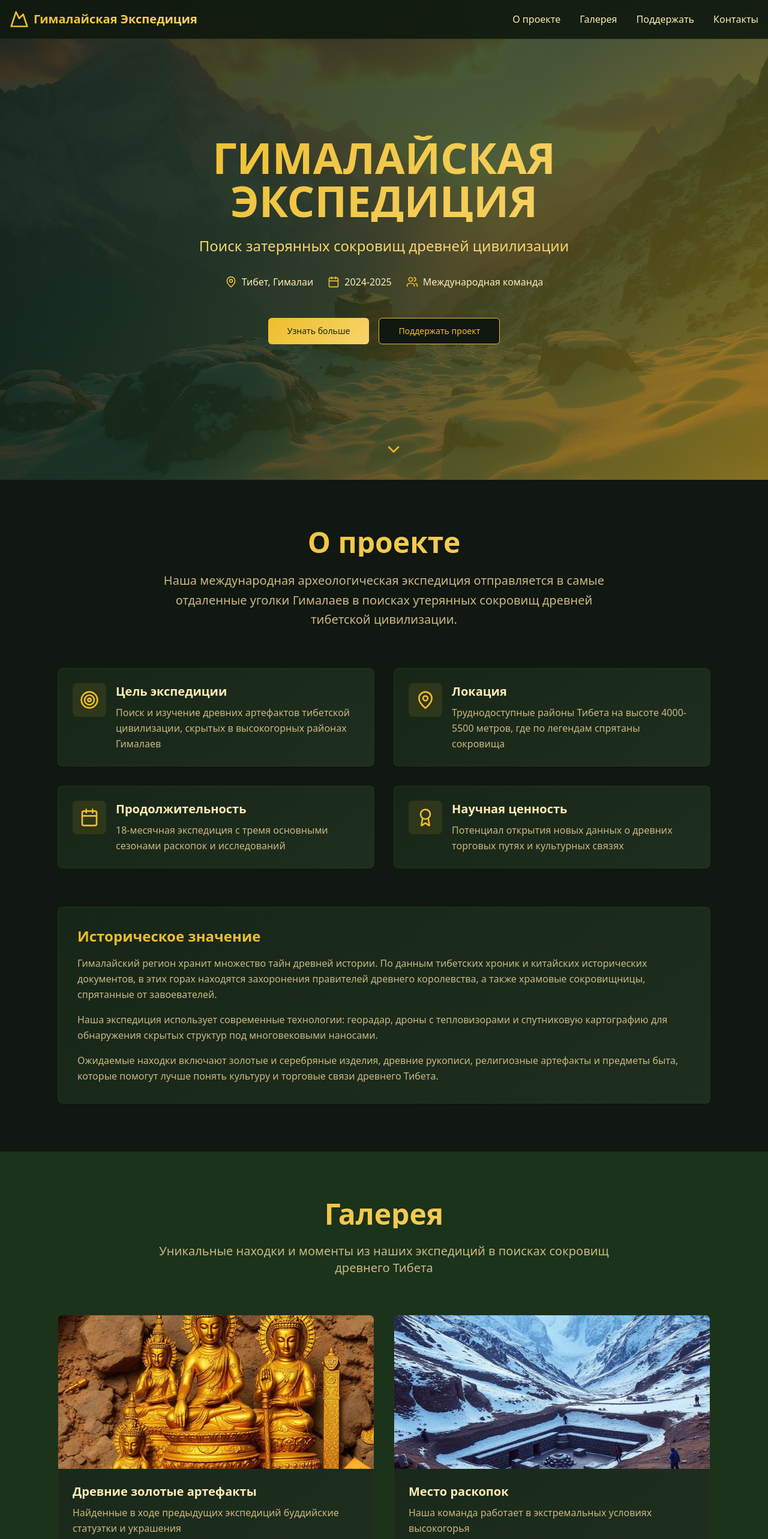
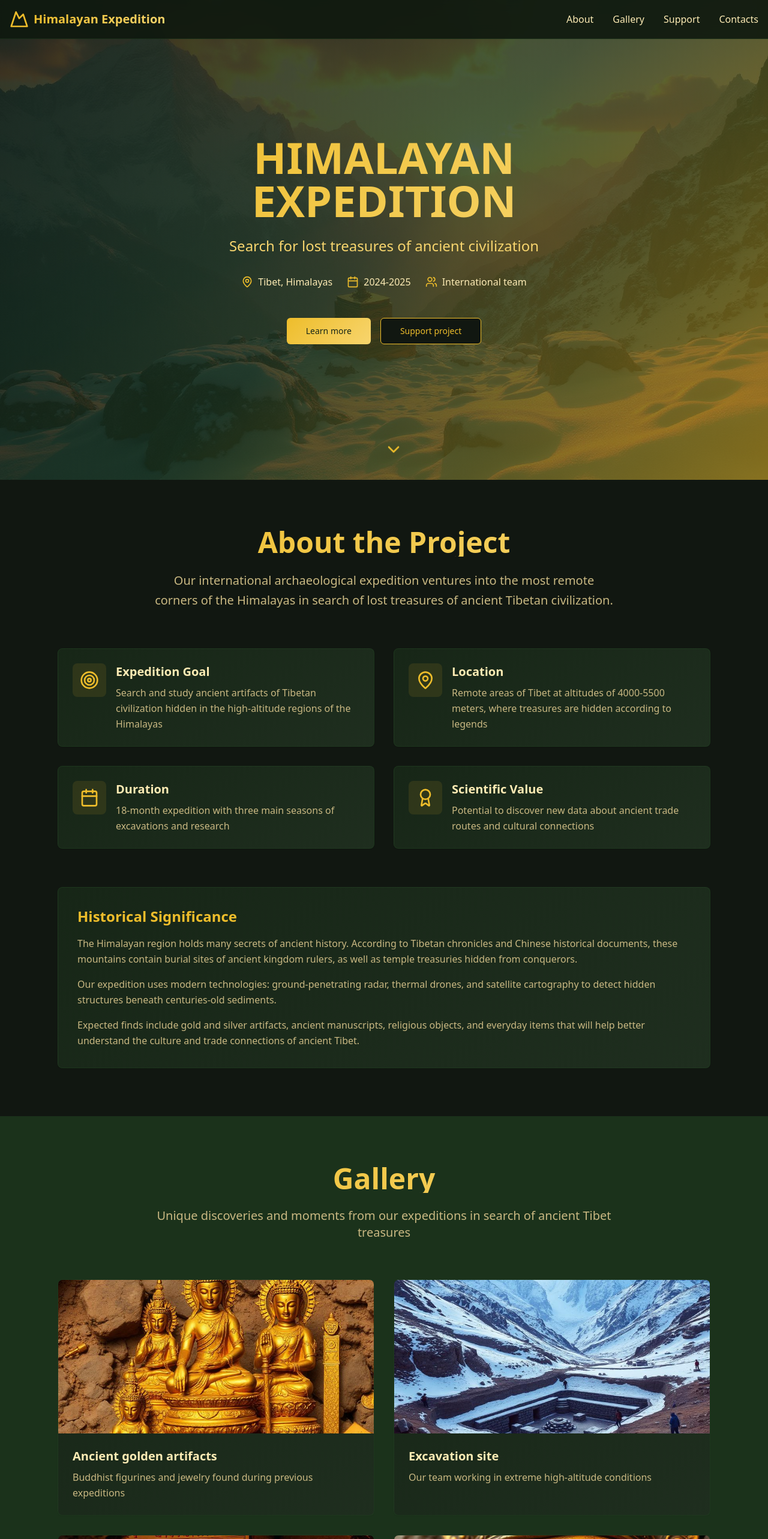
Before and after one commit to buddhoo88/himalayan-quest-hub, a React (Vite) app: page / in a window 1280 px wide. Shown: the top 2566 px of the page at 60% size. Built offline with nearby package versions, Linux system fonts and the light colour scheme.

Commit message:
Translate website to English
Translate all website content and components to English.

```diff
--- a/src/components/About.tsx
+++ b/src/components/About.tsx
@@ -5,23 +5,23 @@ const About = () => {
   const features = [
     {
       icon: <Target className="h-8 w-8 text-primary" />,
-      title: "Цель экспедиции",
-      description: "Поиск и изучение древних артефактов тибетской цивилизации, скрытых в высокогорных районах Гималаев"
+      title: "Expedition Goal",
+      description: "Search and study ancient artifacts of Tibetan civilization hidden in the high-altitude regions of the Himalayas"
     },
     {
       icon: <MapPin className="h-8 w-8 text-primary" />,
-      title: "Локация",
-      description: "Труднодоступные районы Тибета на высоте 4000-5500 метров, где по легендам спрятаны сокровища"
+      title: "Location",
+      description: "Remote areas of Tibet at altitudes of 4000-5500 meters, where treasures are hidden according to legends"
     },
     {
       icon: <Calendar className="h-8 w-8 text-primary" />,
-      title: "Продолжительность",
-      description: "18-месячная экспедиция с тремя основными сезонами раскопок и исследований"
+      title: "Duration",
+      description: "18-month expedition with three main seasons of excavations and research"
     },
     {
       icon: <Award className="h-8 w-8 text-primary" />,
-      title: "Научная ценность",
-      description: "Потенциал открытия новых данных о древних торговых путях и культурных связях"
+      title: "Scientific Value",
+      description: "Potential to discover new data about ancient trade routes and cultural connections"
     }
   ];
 
@@ -30,11 +30,11 @@ const About = () => {
       <div className="container mx-auto max-w-6xl">
         <div className="text-center mb-16">
           <h2 className="text-4xl md:text-5xl font-bold mb-6 bg-gradient-gold bg-clip-text text-transparent">
-            О проекте
+            About the Project
           </h2>
           <p className="text-xl text-muted-foreground max-w-3xl mx-auto leading-relaxed">
-            Наша международная археологическая экспедиция отправляется в самые отдаленные уголки Гималаев
-            в поисках утерянных сокровищ древней тибетской цивилизации.
+            Our international archaeological expedition ventures into the most remote corners of the Himalayas
+            in search of lost treasures of ancient Tibetan civilization.
           </p>
         </div>
 
@@ -55,21 +55,21 @@ const About = () => {
         </div>
 
         <Card className="p-8 bg-gradient-card border-himalayan-moss/30">
-          <h3 className="text-2xl font-bold mb-4 text-primary">Историческое значение</h3>
+          <h3 className="text-2xl font-bold mb-4 text-primary">Historical Significance</h3>
           <div className="space-y-4 text-muted-foreground leading-relaxed">
             <p>
-              Гималайский регион хранит множество тайн древней истории. По данным тибетских хроник
-              и китайских исторических документов, в этих горах находятся захоронения правителей
-              древнего королевства, а также храмовые сокровищницы, спрятанные от завоевателей.
+              The Himalayan region holds many secrets of ancient history. According to Tibetan chronicles
+              and Chinese historical documents, these mountains contain burial sites of ancient kingdom rulers,
+              as well as temple treasuries hidden from conquerors.
             </p>
             <p>
-              Наша экспедиция использует современные технологии: георадар, дроны с тепловизорами
-              и спутниковую картографию для обнаружения скрытых структур под многовековыми наносами.
+              Our expedition uses modern technologies: ground-penetrating radar, thermal drones,
+              and satellite cartography to detect hidden structures beneath centuries-old sediments.
             </p>
             <p>
-              Ожидаемые находки включают золотые и серебряные изделия, древние рукописи,
-              религиозные артефакты и предметы быта, которые помогут лучше понять культуру
-              и торговые связи древнего Тибета.
+              Expected finds include gold and silver artifacts, ancient manuscripts,
+              religious objects, and everyday items that will help better understand the culture
+              and trade connections of ancient Tibet.
             </p>
           </div>
         </Card>
--- a/src/components/Contacts.tsx
+++ b/src/components/Contacts.tsx
@@ -8,7 +8,7 @@ const Contacts = () => {
   const handleSubmit = (e: React.FormEvent) => {
     e.preventDefault();
     // В реальном проекте здесь была бы отправка формы
-    alert("Спасибо за ваше сообщение! Мы свяжемся с вами в ближайшее время.");
+    alert("Thank you for your message! We will contact you soon.");
   };
 
   const contactInfo = [
@@ -20,19 +20,19 @@ const Contacts = () => {
     },
     {
       icon: <Phone className="h-6 w-6 text-primary" />,
-      title: "Телефон",
+      title: "Phone",
       content: "+7 (495) 123-45-67",
       action: "tel:+74951234567"
     },
     {
       icon: <MapPin className="h-6 w-6 text-primary" />,
-      title: "Офис",
-      content: "Москва, ул. Археологическая, 15",
+      title: "Office",
+      content: "Moscow, Archaeological Street, 15",
       action: null
     },
     {
       icon: <Globe className="h-6 w-6 text-primary" />,
-      title: "Соцсети",
+      title: "Social Media",
       content: "@himalayan_expedition",
       action: "https://twitter.com/himalayan_expedition"
     }
@@ -43,17 +43,17 @@ const Contacts = () => {
       <div className="container mx-auto max-w-6xl">
         <div className="text-center mb-16">
           <h2 className="text-4xl md:text-5xl font-bold mb-6 bg-gradient-gold bg-clip-text text-transparent">
-            Контакты
+            Contacts
           </h2>
           <p className="text-xl text-muted-foreground max-w-3xl mx-auto">
-            Свяжитесь с нами для сотрудничества, инвестиций или получения дополнительной информации о проекте
+            Contact us for collaboration, investments, or additional information about the project
           </p>
         </div>
 
         <div className="grid lg:grid-cols-2 gap-12">
           {/* Contact Information */}
           <div className="space-y-6">
-            <h3 className="text-2xl font-bold text-foreground mb-8">Свяжитесь с нами</h3>
+            <h3 className="text-2xl font-bold text-foreground mb-8">Contact us</h3>
 
             {contactInfo.map((contact, index) => (
               <Card key={index} className="p-6 bg-gradient-card border-himalayan-moss/30 hover:shadow-gold transition-all duration-300 group">
@@ -81,13 +81,13 @@ const Contacts = () => {
             ))}
 
             <Card className="p-6 bg-gradient-card border-himalayan-moss/30">
-              <h4 className="font-semibold text-foreground mb-3">Руководитель экспедиции</h4>
+              <h4 className="font-semibold text-foreground mb-3">Expedition Leader</h4>
               <p className="text-muted-foreground mb-2">
-                <strong>Доктор Александр Петров</strong>
+                <strong>Dr. Alexander Petrov</strong>
               </p>
               <p className="text-sm text-muted-foreground">
-                Ведущий археолог, специалист по древним цивилизациям Азии.
-                Более 20 лет опыта полевых исследований в Тибете и Непале.
+                Lead archaeologist, specialist in ancient Asian civilizations.
+                Over 20 years of field research experience in Tibet and Nepal.
               </p>
             </Card>
           </div>
@@ -95,19 +95,19 @@ const Contacts = () => {
           {/* Contact Form */}
           <div>
             <Card className="p-8 bg-gradient-card border-himalayan-moss/30">
-              <h3 className="text-2xl font-bold text-foreground mb-6">Написать нам</h3>
+              <h3 className="text-2xl font-bold text-foreground mb-6">Write to us</h3>
 
               <form onSubmit={handleSubmit} className="space-y-6">
                 <div className="grid md:grid-cols-2 gap-4">
                   <div>
                     <label className="block text-sm font-medium text-foreground mb-2">
-                      Имя
+                      Name
                     </label>
                     <Input
                       type="text"
                       required
                       className="bg-himalayan-deep/30 border-himalayan-moss focus:border-primary"
-                      placeholder="Ваше имя"
+                      placeholder="Your name"
                     />
                   </div>
                   <div>
@@ -125,25 +125,25 @@ const Contacts = () => {
 
                 <div>
                   <label className="block text-sm font-medium text-foreground mb-2">
-                    Тема
+                    Subject
                   </label>
                   <Input
                     type="text"
                     required
                     className="bg-himalayan-deep/30 border-himalayan-moss focus:border-primary"
-                    placeholder="Тема сообщения"
+                    placeholder="Message subject"
                   />
                 </div>
 
                 <div>
                   <label className="block text-sm font-medium text-foreground mb-2">
-                    Сообщение
+                    Message
                   </label>
                   <Textarea
                     required
                     rows={5}
                     className="bg-himalayan-deep/30 border-himalayan-moss focus:border-primary resize-none"
-                    placeholder="Расскажите, как вы хотите помочь нашей экспедиции или какую информацию хотели бы получить..."
+                    placeholder="Tell us how you want to help our expedition or what information you would like to receive..."
                   />
                 </div>
 
@@ -153,7 +153,7 @@ const Contacts = () => {
                   className="bg-gradient-gold hover:shadow-gold transition-all duration-300 transform hover:scale-105 w-full"
                 >
                   <Send className="h-5 w-5 mr-2" />
-                  Отправить сообщение
+                  Send message
                 </Button>
               </form>
             </Card>
--- a/src/components/Footer.tsx
+++ b/src/components/Footer.tsx
@@ -10,24 +10,24 @@ const Footer = () => {
             <div className="flex items-center space-x-2">
               <Mountain className="h-8 w-8 text-primary" />
               <span className="text-xl font-bold bg-gradient-gold bg-clip-text text-transparent">
-                Гималайская Экспедиция
+                Himalayan Expedition
               </span>
             </div>
             <p className="text-muted-foreground leading-relaxed">
-              Международная археологическая экспедиция в поисках затерянных сокровищ
-              древней тибетской цивилизации в высокогорных районах Гималаев.
+              International archaeological expedition in search of lost treasures
+              of ancient Tibetan civilization in the high-altitude regions of the Himalayas.
             </p>
           </div>
 
           {/* Quick Links */}
           <div className="space-y-4">
-            <h3 className="text-lg font-semibold text-foreground">Быстрые ссылки</h3>
+            <h3 className="text-lg font-semibold text-foreground">Quick Links</h3>
             <div className="space-y-2">
               {[
-                { label: 'О проекте', href: '#about' },
-                { label: 'Галерея', href: '#gallery' },
-                { label: 'Поддержать', href: '#support' },
-                { label: 'Контакты', href: '#contacts' }
+                { label: 'About', href: '#about' },
+                { label: 'Gallery', href: '#gallery' },
+                { label: 'Support', href: '#support' },
+                { label: 'Contacts', href: '#contacts' }
               ].map((link) => (
                 <a
                   key={link.label}
@@ -46,7 +46,7 @@ const Footer = () => {
 
           {/* Contact Info */}
           <div className="space-y-4">
-            <h3 className="text-lg font-semibold text-foreground">Контакты</h3>
+            <h3 className="text-lg font-semibold text-foreground">Contacts</h3>
             <div className="space-y-3">
               <div className="flex items-center space-x-3">
                 <Mail className="h-5 w-5 text-primary" />
@@ -66,8 +66,8 @@ const Footer = () => {
 
         <div className="border-t border-himalayan-moss/30 mt-8 pt-8 text-center">
           <p className="text-muted-foreground">
-            © 2024 Гималайская Экспедиция. Все права защищены.
-            <span className="text-primary ml-2">Поиск сокровищ продолжается</span>
+            © 2024 Himalayan Expedition. All rights reserved.
+            <span className="text-primary ml-2">The treasure hunt continues</span>
           </p>
         </div>
       </div>
--- a/src/components/Gallery.tsx
+++ b/src/components/Gallery.tsx
@@ -13,31 +13,31 @@ const Gallery = () => {
   const galleryItems = [
     {
       id: 1,
-      title: "Древние золотые артефакты",
-      description: "Найденные в ходе предыдущих экспедиций буддийские статуэтки и украшения",
+      title: "Ancient golden artifacts",
+      description: "Buddhist figurines and jewelry found during previous expeditions",
       image: artifacts1,
-      category: "Находки"
+      category: "Discoveries"
     },
     {
       id: 2,
-      title: "Место раскопок",
-      description: "Наша команда работает в экстремальных условиях высокогорья",
+      title: "Excavation site",
+      description: "Our team working in extreme high-altitude conditions",
       image: excavationSite,
-      category: "Экспедиция"
+      category: "Expedition"
     },
     {
       id: 3,
-      title: "Древние рукописи",
-      description: "Тибетские манускрипты с золотыми иллюминациями",
+      title: "Ancient manuscripts",
+      description: "Tibetan manuscripts with golden illuminations",
       image: manuscripts,
-      category: "Находки"
+      category: "Discoveries"
     },
     {
       id: 4,
-      title: "Церемониальная маска",
-      description: "Уникальная золотая маска древнего тибетского божества",
+      title: "Ceremonial mask",
+      description: "Unique golden mask of an ancient Tibetan deity",
       image: goldenMask,
-      category: "Находки"
+      category: "Discoveries"
     }
   ];
 
@@ -46,10 +46,10 @@ const Gallery = () => {
       <div className="container mx-auto max-w-6xl">
         <div className="text-center mb-16">
           <h2 className="text-4xl md:text-5xl font-bold mb-6 bg-gradient-gold bg-clip-text text-transparent">
-            Галерея
+            Gallery
           </h2>
           <p className="text-xl text-muted-foreground max-w-3xl mx-auto">
-            Уникальные находки и моменты из наших экспедиций в поисках сокровищ древнего Тибета
+            Unique discoveries and moments from our expeditions in search of ancient Tibet treasures
           </p>
         </div>
 
--- a/src/components/Hero.tsx
+++ b/src/components/Hero.tsx
@@ -24,17 +24,17 @@ const Hero = () => {
       {/* Content */}
       <div className="relative z-10 text-center max-w-4xl mx-auto px-4 py-20">
         <h1 className="text-5xl md:text-7xl font-bold mb-6 bg-gradient-gold bg-clip-text text-transparent animate-fade-in">
-          ГИМАЛАЙСКАЯ ЭКСПЕДИЦИЯ
+          HIMALAYAN EXPEDITION
         </h1>
 
         <p className="text-xl md:text-2xl text-gold-light mb-8 animate-fade-in" style={{ animationDelay: '0.2s' }}>
-          Поиск затерянных сокровищ древней цивилизации
+          Search for lost treasures of ancient civilization
         </p>
 
         <div className="flex flex-wrap justify-center gap-6 mb-12 text-foreground animate-fade-in" style={{ animationDelay: '0.4s' }}>
           <div className="flex items-center space-x-2">
             <MapPin className="h-5 w-5 text-primary" />
-            <span>Тибет, Гималаи</span>
+            <span>Tibet, Himalayas</span>
           </div>
           <div className="flex items-center space-x-2">
             <Calendar className="h-5 w-5 text-primary" />
@@ -42,7 +42,7 @@ const Hero = () => {
           </div>
           <div className="flex items-center space-x-2">
             <Users className="h-5 w-5 text-primary" />
-            <span>Международная команда</span>
+            <span>International team</span>
           </div>
         </div>
 
@@ -52,7 +52,7 @@ const Hero = () => {
             className="bg-gradient-gold hover:shadow-gold transition-all duration-300 transform hover:scale-105"
             onClick={scrollToAbout}
           >
-            Узнать больше
+            Learn more
           </Button>
           <Button
             size="lg"
@@ -60,7 +60,7 @@ const Hero = () => {
             className="border-primary text-primary hover:bg-primary hover:text-primary-foreground"
             onClick={() => document.getElementById('support')?.scrollIntoView({ behavior: 'smooth' })}
           >
-            Поддержать проект
+            Support project
           </Button>
         </div>
       </div>
--- a/src/components/Navigation.tsx
+++ b/src/components/Navigation.tsx
@@ -14,10 +14,10 @@ const Navigation = () => {
   };
 
   const menuItems = [
-    { id: 'about', label: 'О проекте' },
-    { id: 'gallery', label: 'Галерея' },
-    { id: 'support', label: 'Поддержать' },
-    { id: 'contacts', label: 'Контакты' }
+    { id: 'about', label: 'About' },
+    { id: 'gallery', label: 'Gallery' },
+    { id: 'support', label: 'Support' },
+    { id: 'contacts', label: 'Contacts' }
   ];
 
   return (
@@ -28,7 +28,7 @@ const Navigation = () => {
           <div className="flex items-center space-x-2">
             <Mountain className="h-8 w-8 text-primary" />
             <span className="text-xl font-bold bg-gradient-gold bg-clip-text text-transparent">
-              Гималайская Экспедиция
+              Himalayan Expedition
             </span>
           </div>
 
--- a/src/components/Support.tsx
+++ b/src/components/Support.tsx
@@ -9,8 +9,8 @@ const Support = () => {
   const copyToClipboard = (text: string, type: string) => {
     navigator.clipboard.writeText(text);
     toast({
-      title: "Скопировано!",
-      description: `${type} адрес скопирован в буфер обмена`,
+      title: "Copied!",
+      description: `${type} address copied to clipboard`,
     });
   };
 
@@ -37,11 +37,11 @@ const Support = () => {
       <div className="container mx-auto max-w-4xl">
         <div className="text-center mb-16">
           <h2 className="text-4xl md:text-5xl font-bold mb-6 bg-gradient-gold bg-clip-text text-transparent">
-            Поддержать проект
+            Support the Project
           </h2>
           <p className="text-xl text-muted-foreground max-w-3xl mx-auto">
-            Ваша поддержка поможет нам осуществить эту уникальную археологическую экспедицию
-            и открыть новые страницы истории древнего Тибета
+            Your support will help us carry out this unique archaeological expedition
+            and discover new chapters in the history of ancient Tibet
           </p>
         </div>
 
@@ -53,9 +53,9 @@ const Support = () => {
                 <Coffee className="h-12 w-12 text-primary" />
               </div>
             </div>
-            <h3 className="text-2xl font-bold mb-4 text-foreground">Ko-fi поддержка</h3>
+            <h3 className="text-2xl font-bold mb-4 text-foreground">Ko-fi Support</h3>
             <p className="text-muted-foreground mb-6 leading-relaxed">
-              Поддержите нас через Ko-fi - простой и безопасный способ внести свой вклад в экспедицию
+              Support us through Ko-fi - a simple and secure way to contribute to the expedition
             </p>
             <Button
               size="lg"
@@ -63,7 +63,7 @@ const Support = () => {
               onClick={() => window.open('https://ko-fi.com/himalayan_expedition', '_blank')}
             >
               <ExternalLink className="h-5 w-5 mr-2" />
-              Поддержать на Ko-fi
+              Support on Ko-fi
             </Button>
           </Card>
 
@@ -74,9 +74,9 @@ const Support = () => {
                 <Wallet className="h-12 w-12 text-primary" />
               </div>
             </div>
-            <h3 className="text-2xl font-bold mb-4 text-foreground">Криптовалюта</h3>
+            <h3 className="text-2xl font-bold mb-4 text-foreground">Cryptocurrency</h3>
             <p className="text-muted-foreground mb-6 leading-relaxed">
-              Поддержите экспедицию криптовалютой - современный и анонимный способ пожертвования
+              Support the expedition with cryptocurrency - a modern and anonymous way to donate
             </p>
             <div className="space-y-3">
               {cryptoWallets.map((wallet) => (
@@ -105,26 +105,26 @@ const Support = () => {
         <Card className="p-8 bg-gradient-card border-himalayan-moss/30">
           <div className="flex items-center justify-center mb-6">
             <Heart className="h-8 w-8 text-primary mr-3" />
-            <h3 className="text-2xl font-bold text-foreground">Почему ваша поддержка важна?</h3>
+            <h3 className="text-2xl font-bold text-foreground">Why is your support important?</h3>
           </div>
           <div className="grid md:grid-cols-3 gap-6 text-center">
             <div>
               <div className="text-3xl font-bold text-primary mb-2">$50,000</div>
-              <div className="text-sm text-muted-foreground">Требуется для экспедиции</div>
+              <div className="text-sm text-muted-foreground">Required for expedition</div>
             </div>
             <div>
               <div className="text-3xl font-bold text-primary mb-2">6</div>
-              <div className="text-sm text-muted-foreground">Участников команды</div>
+              <div className="text-sm text-muted-foreground">Team members</div>
             </div>
             <div>
               <div className="text-3xl font-bold text-primary mb-2">18</div>
-              <div className="text-sm text-muted-foreground">Месяцев исследований</div>
+              <div className="text-sm text-muted-foreground">Months of research</div>
             </div>
           </div>
           <div className="mt-8 text-center">
             <p className="text-muted-foreground leading-relaxed">
-              Средства пойдут на аренду специального оборудования, транспорт, проживание команды,
-              страховку и документооборот. Каждый вклад приближает нас к великим открытиям!
+              Funds will go towards renting specialized equipment, transportation, team accommodation,
+              insurance, and documentation. Every contribution brings us closer to great discoveries!
             </p>
           </div>
         </Card>
```
